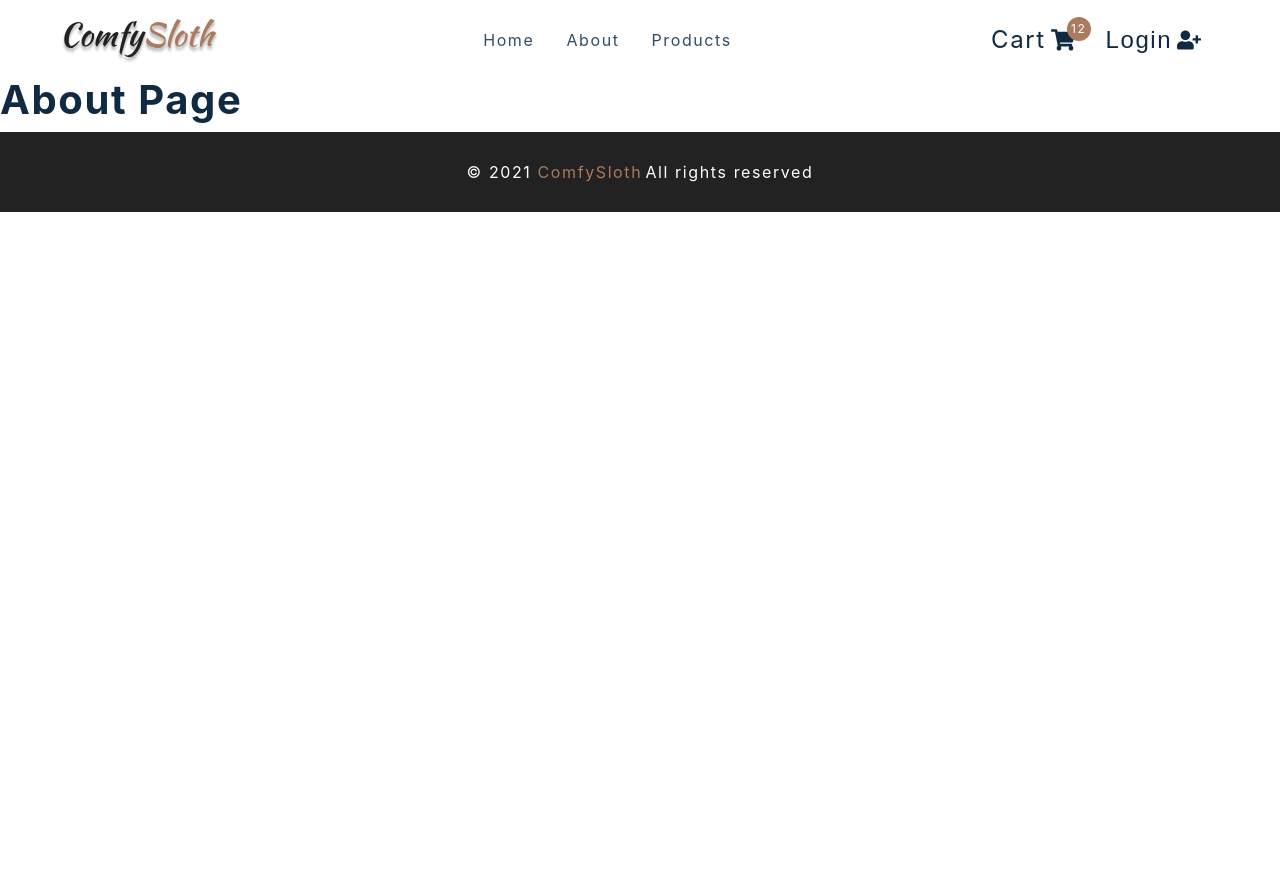
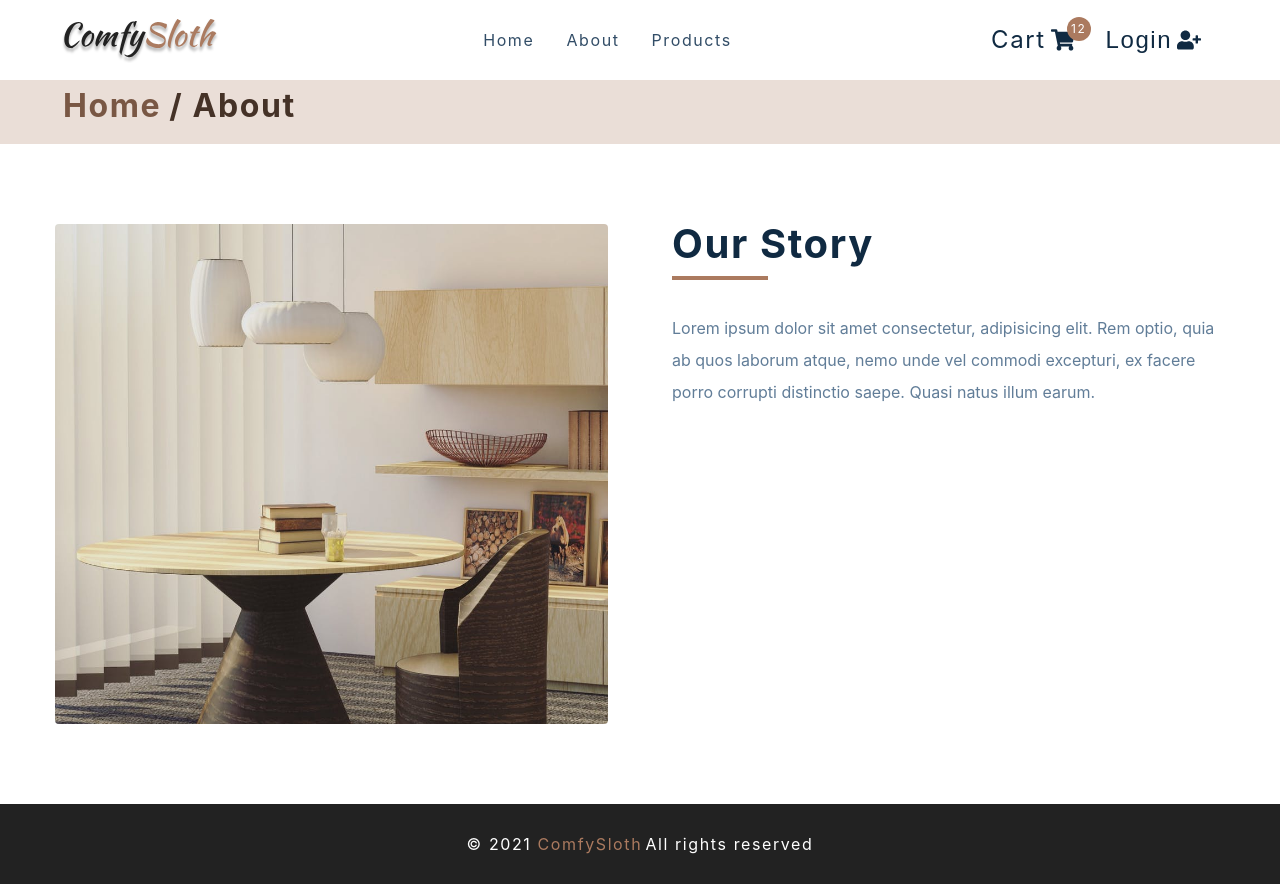
Before and after one commit to NikitaHarkov/e-commerce, a React (Create React App) app: page /about in a window 1280 px wide. Before the commit the page ends 800 px from the top, so only its background shows below. Built offline with nearby package versions, Linux system fonts and the light colour scheme.

Commit message:
Add readme for styled components and setup Error, Checkout, About pages

```diff
--- /dev/null
+++ b/src/components/PageHero.js
@@ -0,0 +1,35 @@
+import React from 'react';
+import styled from 'styled-components';
+import { Link } from 'react-router-dom';
+
+const PageHero = ({ title }) => {
+  return (
+    <Wrapper>
+      <div className='section-center'>
+        <h3>
+          <Link to='/'>Home</Link>/ {title}
+        </h3>
+      </div>
+    </Wrapper>
+  );
+};
+
+const Wrapper = styled.section`
+  background: var(--clr-primary-10);
+  width: 100%;
+  min-height: 8vh;
+  display: flex;
+  align-items: center;
+
+  color: var(--clr-primary-1);
+  a {
+    color: var(--clr-primary-3);
+    padding: 0.5rem;
+    transition: var(--transition);
+  }
+  a:hover {
+    color: var(--clr-primary-1);
+  }
+`;
+
+export default PageHero;
--- a/src/components/index.js
+++ b/src/components/index.js
@@ -2,5 +2,6 @@
 import Sidebar from './Sidebar';
 import Footer from './Footer';
 import CartButtons from './cart/CartButtons';
+import PageHero from './PageHero';
 
-export { Navbar, Sidebar, Footer, CartButtons };
+export { Navbar, Sidebar, Footer, CartButtons, PageHero };
--- a/src/pages/About.js
+++ b/src/pages/About.js
@@ -1,7 +1,57 @@
 import React from 'react';
+import styled from 'styled-components';
+import { PageHero } from '../components';
+import aboutImg from '../assets/hero-bcg.jpeg';
 
 const About = () => {
-  return <h2>About page</h2>;
+  return (
+    <main>
+      <PageHero title='about' />
+      <Wrapper className='page section section-center'>
+        <img src={aboutImg} alt='about' />
+        <article>
+          <div className='title'>
+            <h2>our story</h2>
+            <div className='underline'></div>
+            <p>
+              Lorem ipsum dolor sit amet consectetur, adipisicing elit. Rem
+              optio, quia ab quos laborum atque, nemo unde vel commodi
+              excepturi, ex facere porro corrupti distinctio saepe. Quasi natus
+              illum earum.
+            </p>
+          </div>
+        </article>
+      </Wrapper>
+    </main>
+  );
 };
 
+const Wrapper = styled.section`
+  display: grid;
+  gap: 4rem;
+  img {
+    width: 100%;
+    display: block;
+    border-radius: var(--radius);
+    height: 500px;
+    object-fit: cover;
+  }
+  p {
+    line-height: 2;
+    max-width: 45em;
+    margin: 0 auto;
+    margin-top: 2rem;
+    color: var(--clr-grey-5);
+  }
+  .title {
+    text-align: left;
+  }
+  .underline {
+    margin-left: 0;
+  }
+  @media (min-width: 992px) {
+    grid-template-columns: 1fr 1fr;
+  }
+`;
+
 export default About;
--- a/src/pages/Checkout.js
+++ b/src/pages/Checkout.js
@@ -1,7 +1,17 @@
 import React from 'react';
+import styled from 'styled-components';
+import { PageHero } from '../components';
 
 const Checkout = () => {
-  return <h2>Checkout page</h2>;
+  return (
+    <main>
+      <PageHero title='checkout' />
+      <Wrapper className='page'>
+        <h1>checkout here</h1>
+      </Wrapper>
+    </main>
+  );
 };
 
+const Wrapper = styled.div``;
 export default Checkout;
--- a/src/pages/Error.js
+++ b/src/pages/Error.js
@@ -1,7 +1,34 @@
 import React from 'react';
+import styled from 'styled-components';
+import { Link } from 'react-router-dom';
 
 const Error = () => {
-  return <h2>Error page</h2>;
+  return (
+    <Wrapper className='page-100'>
+      <section>
+        <h1>404</h1>
+        <h3>Sorry, the page you tried cannot be found</h3>
+        <Link to='/' className='btn'>
+          Back home
+        </Link>
+      </section>
+    </Wrapper>
+  );
 };
 
+const Wrapper = styled.main`
+  background: var(--clr-primary-10);
+  display: flex;
+  justify-content: center;
+  align-items: center;
+  text-align: center;
+  h1 {
+    font-size: 10rem;
+  }
+  h3 {
+    text-transform: none;
+    margin-bottom: 2rem;
+  }
+`;
+
 export default Error;
```
Also changed, not shown: 1 other file (tests, documents, lock files or other folders).
